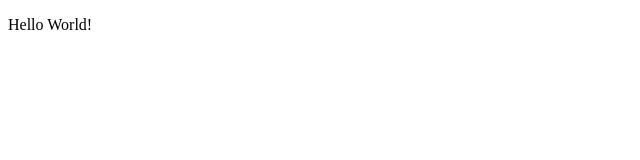
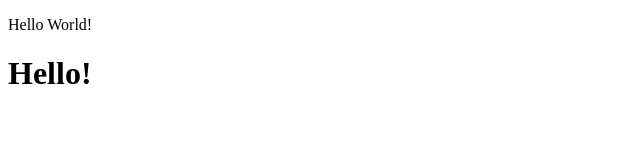
Before and after one commit to inter-worker/mytestjsreact, a plain HTML site: page index.html in a window 1280 px wide. Shown: the whole page, without its empty margins (0-640 px from the left). Drawn offline with Linux system fonts and the light colour scheme.

Commit message:
index mod

```diff
--- a/index.html
+++ b/index.html
@@ -9,6 +9,7 @@
 <body>
 
     <p>Hello World!</p>
+    <H1>Hello!</H1>
 
     <script src="js/script2.js"></script>
 </body>
```
